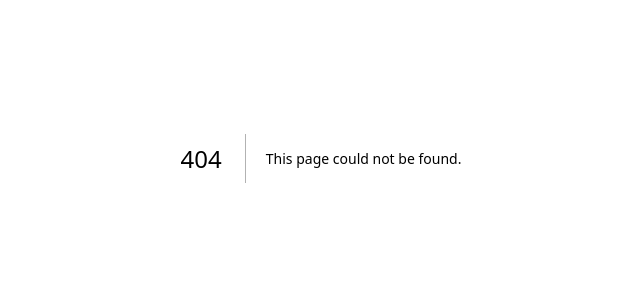
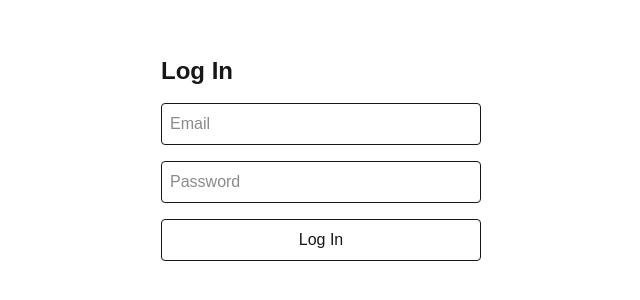
Before and after one commit to dandosiggins/motstand-studio, a Next.js app: page /login in a window 1280 px wide. Before the commit this address had no page. Shown: the part 242-542 px from the top of the page, without its empty margins (319-959 px from the left). Built offline with nearby package versions, Linux system fonts and the light colour scheme; no server answers.

Commit message:
Add login page

```diff
--- /dev/null
+++ b/app/login/page.tsx
@@ -0,0 +1,59 @@
+"use client";
+
+import { useState } from "react";
+import { supabase } from "@/lib/supabase";
+
+export default function LoginPage() {
+  const [email, setEmail] = useState("");
+  const [password, setPassword] = useState("");
+  const [message, setMessage] = useState("");
+
+  async function handleLogin(e: React.FormEvent) {
+    e.preventDefault();
+
+    const { error } = await supabase.auth.signInWithPassword({
+      email,
+      password,
+    });
+
+    if (error) {
+      setMessage(error.message);
+      return;
+    }
+
+    setMessage("Logged in successfully!");
+  }
+
+  return (
+    <main className="flex min-h-screen items-center justify-center">
+      <form
+        onSubmit={handleLogin}
+        className="flex w-80 flex-col gap-4"
+      >
+        <h1 className="text-2xl font-bold">Log In</h1>
+
+        <input
+          type="email"
+          placeholder="Email"
+          value={email}
+          onChange={(e) => setEmail(e.target.value)}
+          className="rounded border p-2"
+        />
+
+        <input
+          type="password"
+          placeholder="Password"
+          value={password}
+          onChange={(e) => setPassword(e.target.value)}
+          className="rounded border p-2"
+        />
+
+        <button type="submit" className="rounded border p-2">
+          Log In
+        </button>
+
+        {message && <p className="text-sm">{message}</p>}
+      </form>
+    </main>
+  );
+}
```
